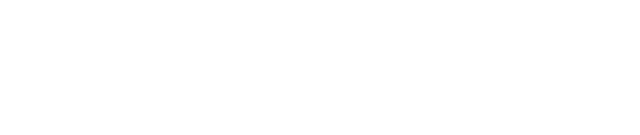
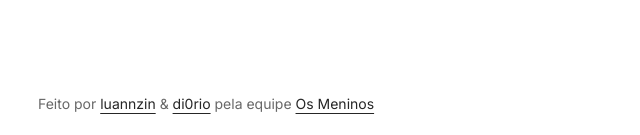
Before and after one commit to osmeninos/garden-log, a Next.js app: page / in a window 1280 px wide. Shown: the part 730-865 px from the top of the page, without its empty margins (178-818 px from the left). Before the commit the page ends 800 px from the top, so only its background shows below. Built offline with nearby package versions, Linux system fonts and the light colour scheme; no server answers.

Commit message:
Improvement: Refactored the footer component by moving it to the layout and applying best practices; also added a loading state to the site to eliminate the bug where the "empty state" (shown when there is no data in localStorage) would appear during initial loading.

```diff
--- a/app/layout.tsx
+++ b/app/layout.tsx
@@ -2,6 +2,7 @@ import type { Metadata } from "next";
 import { Geist, Geist_Mono, Inter } from "next/font/google";
 import "./globals.css";
 import { cn } from "@/lib/utils";
+import Footer from "@/components/footer/footer";
 
 const interHeading = Inter({ subsets: ["latin"], variable: "--font-heading" });
 
@@ -18,8 +19,9 @@ const geistMono = Geist_Mono({
 });
 
 export const metadata: Metadata = {
-	title: "Create Next App",
-	description: "Generated by create next app",
+	title: "Garden log",
+	description:
+		"Track what you planted, when to harvest it and how much to water today.",
 };
 
 export default function RootLayout({ children }: LayoutProps<"/">) {
@@ -36,7 +38,10 @@ export default function RootLayout({ children }: LayoutProps<"/">) {
 				interHeading.variable,
 			)}
 		>
-			<body className="min-h-full flex flex-col">{children}</body>
+			<body className="min-h-full flex flex-col">
+				<div className="flex-1">{children}</div>
+				<Footer />
+			</body>
 		</html>
 	);
 }
--- a/app/page.tsx
+++ b/app/page.tsx
@@ -4,6 +4,7 @@ import { useEffect, useState } from "react";
 import PlantDialog from "@/components/plant-dialog/plant-dialog";
 import PlantEmpty from "@/components/plant-empty/plant-empty";
 import PlantsList from "@/components/plant-list/plant-list";
+import { Spinner } from "@/components/ui/spinner";
 import { loadPlants, savePlants } from "@/lib/storage";
 import { getWeather, type Weather } from "@/lib/water";
 import type { Plant } from "@/types/plant";
@@ -11,9 +12,11 @@ import type { Plant } from "@/types/plant";
 export default function Home() {
 	const [plantItem, setPlantItem] = useState<Plant[]>([]);
 	const [weather, setWeather] = useState<Weather | null>(null);
+	const [loading, setLoading] = useState(true);
 
 	useEffect(() => {
 		setPlantItem(loadPlants());
+		setLoading(false);
 		getWeather().then(setWeather);
 	}, []);
 
@@ -21,6 +24,14 @@ export default function Home() {
 		const next = [...plantItem, plant];
 		setPlantItem(next);
 		savePlants(next);
+	}
+
+	if (loading) {
+		return (
+			<div className="flex min-h-dvh items-center justify-center">
+				<Spinner className="size-6 text-muted-foreground" />
+			</div>
+		);
 	}
 
 	if (plantItem.length === 0) {
@@ -43,35 +54,6 @@ export default function Home() {
 			<div>
 				<PlantsList plants={plantItem} weather={weather} />
 			</div>
-			<footer className="mt-10 border-t pt-6 text-muted-foreground text-sm">
-				Feito por{" "}
-				<a
-					className="text-foreground underline underline-offset-4 hover:text-primary"
-					href="https://github.com/luannzin"
-					rel="noreferrer"
-					target="_blank"
-				>
-					luannzin
-				</a>{" "}
-				&{" "}
-				<a
-					className="text-foreground underline underline-offset-4 hover:text-primary"
-					href="https://github.com/di0rio"
-					rel="noreferrer"
-					target="_blank"
-				>
-					di0rio
-				</a>{" "}
-				pela equipe{" "}
-				<a
-					className="text-foreground underline underline-offset-4 hover:text-primary"
-					href="https://github.com/osmeninos"
-					rel="noreferrer"
-					target="_blank"
-				>
-					Os Meninos
-				</a>
-			</footer>
 		</main>
 	);
 }
--- /dev/null
+++ b/components/footer/footer.tsx
@@ -0,0 +1,38 @@
+const linkClass =
+	"text-foreground underline underline-offset-4 hover:text-primary";
+
+const Footer = () => {
+	return (
+		<footer className="mx-auto w-full max-w-4xl px-6 py-6 text-muted-foreground text-sm">
+			Feito por{" "}
+			<a
+				className={linkClass}
+				href="https://github.com/luannzin"
+				rel="noreferrer"
+				target="_blank"
+			>
+				luannzin
+			</a>{" "}
+			&{" "}
+			<a
+				className={linkClass}
+				href="https://github.com/di0rio"
+				rel="noreferrer"
+				target="_blank"
+			>
+				di0rio
+			</a>{" "}
+			pela equipe{" "}
+			<a
+				className={linkClass}
+				href="https://github.com/osmeninos"
+				rel="noreferrer"
+				target="_blank"
+			>
+				Os Meninos
+			</a>
+		</footer>
+	);
+};
+
+export default Footer;
```
